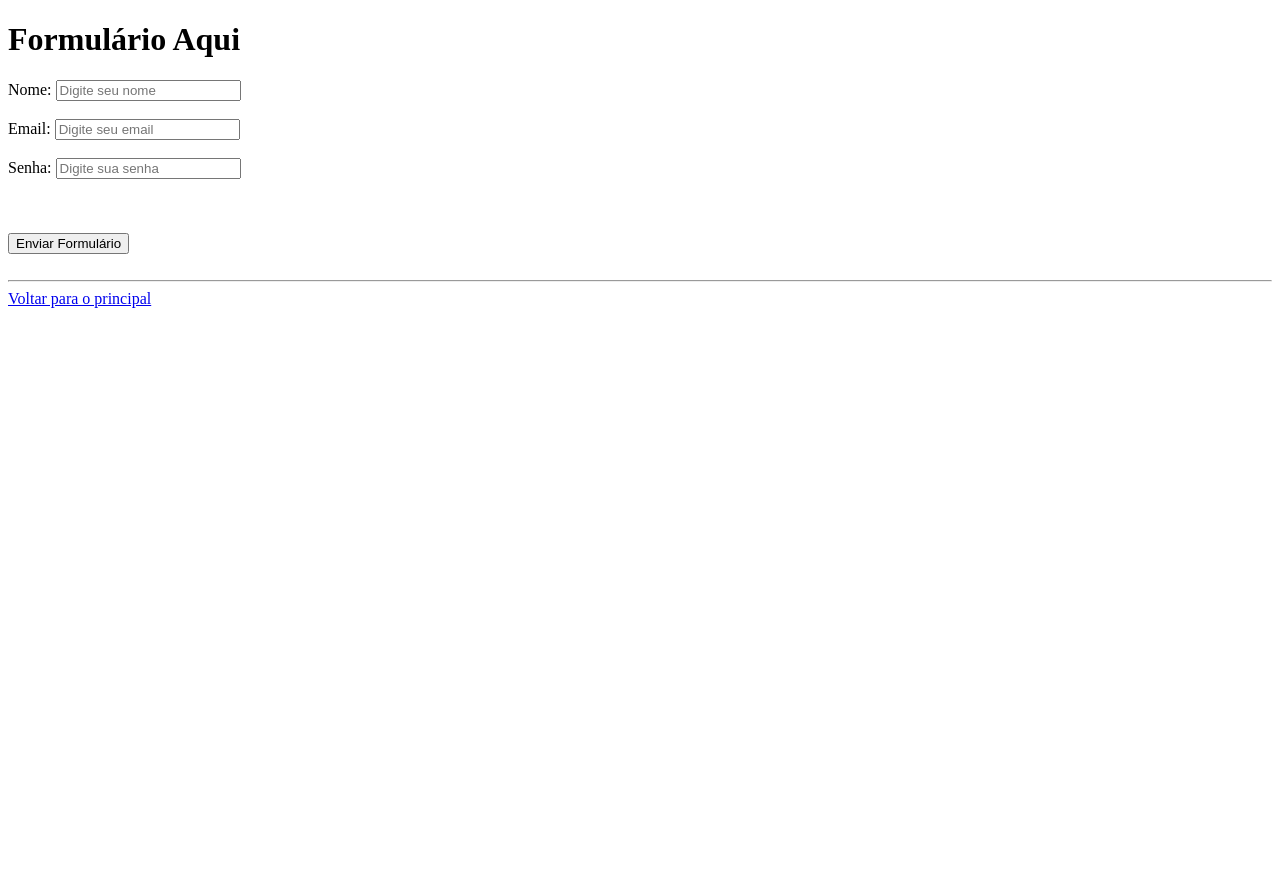
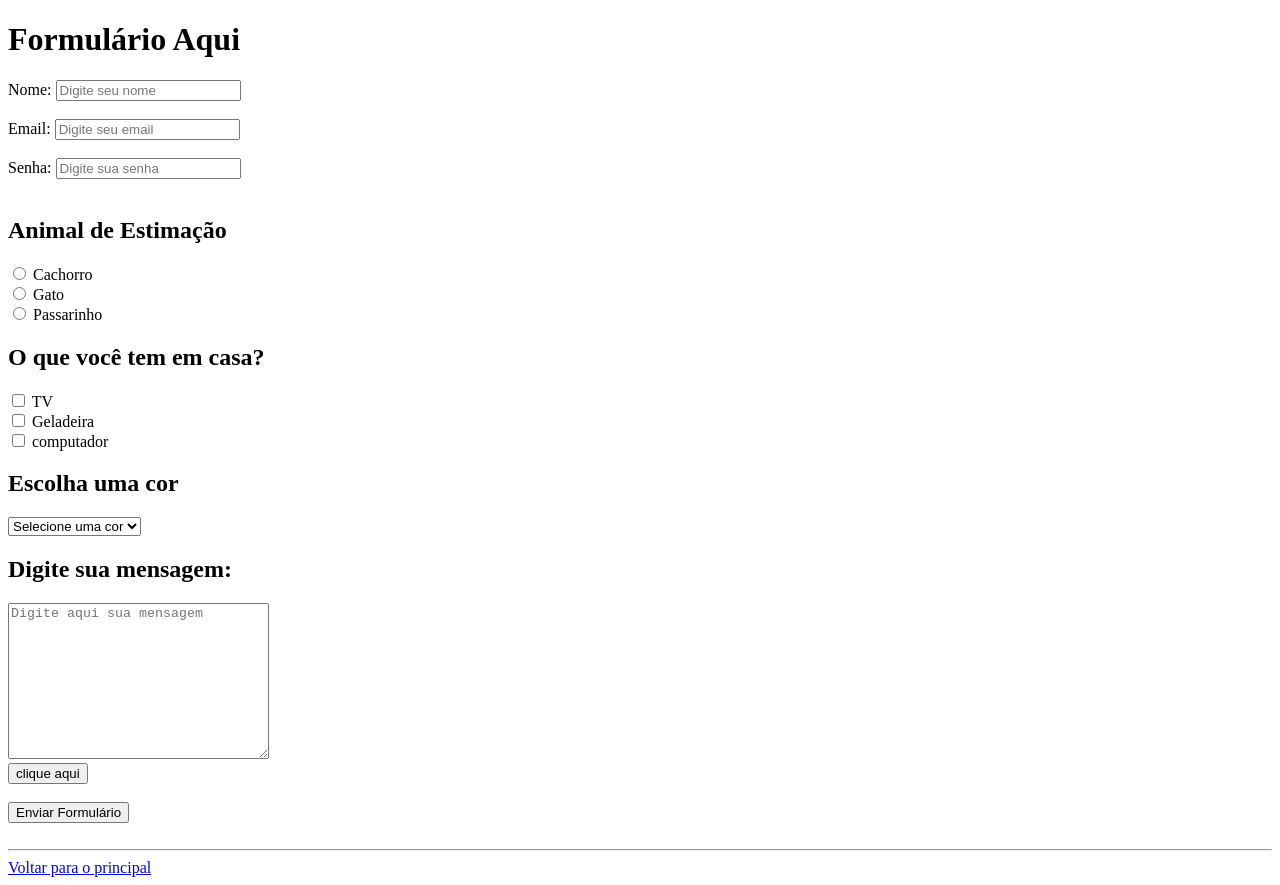
Before and after one commit to JoaoAugusto2020/Web1Atv1, a plain HTML site: page formulario.html in a window 1280 px wide. Before the commit the page ends 800 px from the top, so only its background shows below. Drawn offline with Linux system fonts and the light colour scheme.

Commit message:
Add files via upload

```diff
--- a/formulario.html
+++ b/formulario.html
@@ -17,6 +17,8 @@
         <!-- email: valida o email -->
         <!-- password: oculta a senha -->
         <!-- required: campo obrigatório -->
+        <!-- radio: apenas uma opção para escolher -->
+        <!-- checkbox: várias opções para escolher -->
         <label for="campo-nome">Nome:</label>
         <input id="campo-nome" type="text" placeholder="Digite seu nome" required>
         <br><br>
@@ -27,7 +29,43 @@
         <input id="campo-senha" type="password" placeholder="Digite sua senha">
         <br><br>
 
-        <!-- <input type="radio"> -->
+
+        <h2>Animal de Estimação</h2>
+        <input type="radio" name="animal" id="dog" value="cachorro">
+        <label for="dog">Cachorro</label>
+        <br>
+        <input type="radio" name="animal" id="cat" value="gato">
+        <label for="cat">Gato</label>
+        <br>
+        <input type="radio" name="animal" id="bird" value="passarinho">
+        <label for="bird">Passarinho</label>
+        <br>
+
+        <h2>O que você tem em casa?</h2>
+        <input type="checkbox" name="item1" id="item1" value="tv">
+        <label for="item1">TV</label>
+        <br>
+        <input type="checkbox" name="item2" id="item2" value="tv">
+        <label for="item2">Geladeira</label>
+        <br>
+        <input type="checkbox" name="item3" id="item3" value="tv">
+        <label for="item3">computador</label>
+        <br>
+
+        <h2>Escolha uma cor</h2>
+        <select required name="cores">
+            <option disabled selected>Selecione uma cor</option>
+            <option value="vermelho">Vermelho</option>
+            <option value="vermelho">Verde</option>
+            <option value="vermelho">Azul</option>
+        </select>
+
+        <h2>Digite sua mensagem:</h2>
+        <textarea name="mensagem" cols="30" rows="10" placeholder="Digite aqui sua mensagem"></textarea>
+        <br>
+
+        <!-- Quando um button está dentro do formulário o comportamento padrão é de submit -->
+        <button>clique aqui</button>
 
         <br><br>
         <input type="submit" value="Enviar Formulário">
```
Also changed, not shown: audio.html (added, +26 -0 lines), index.html (+3 -1 lines), 1 other file.
